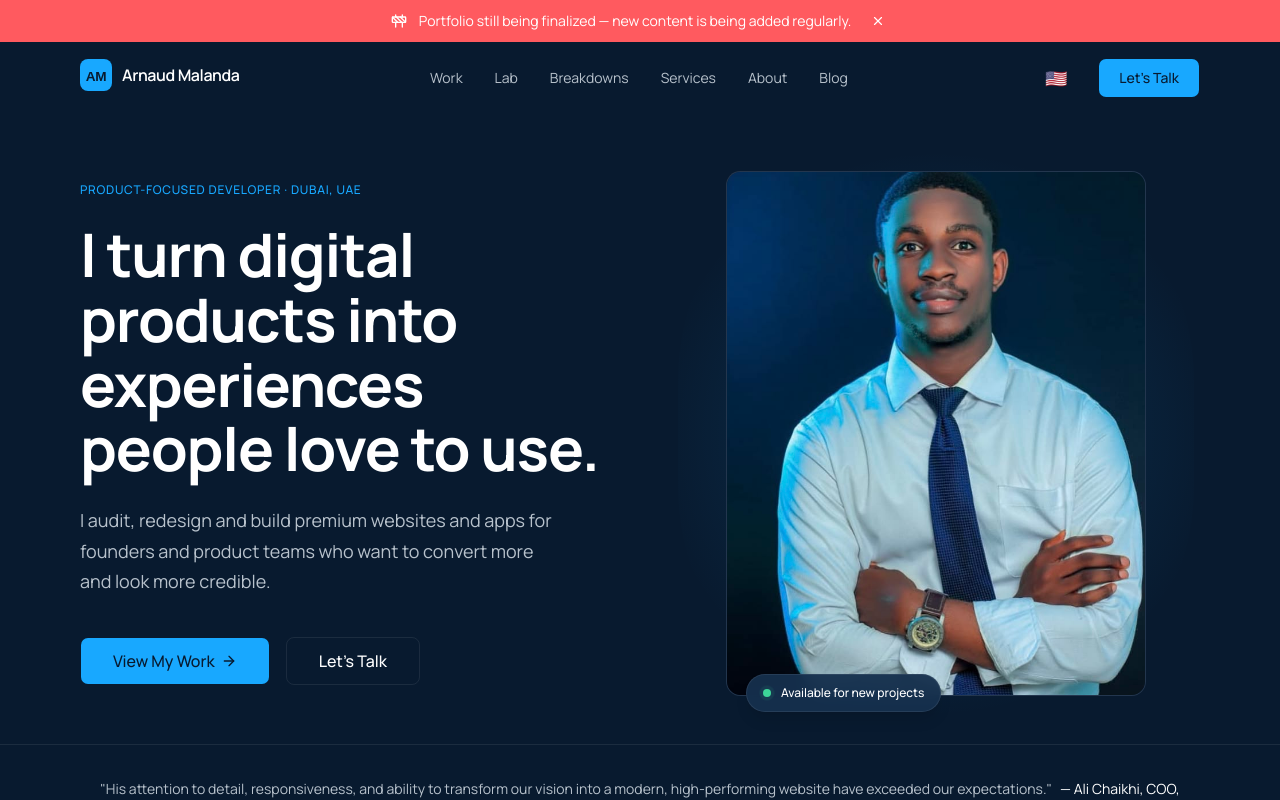
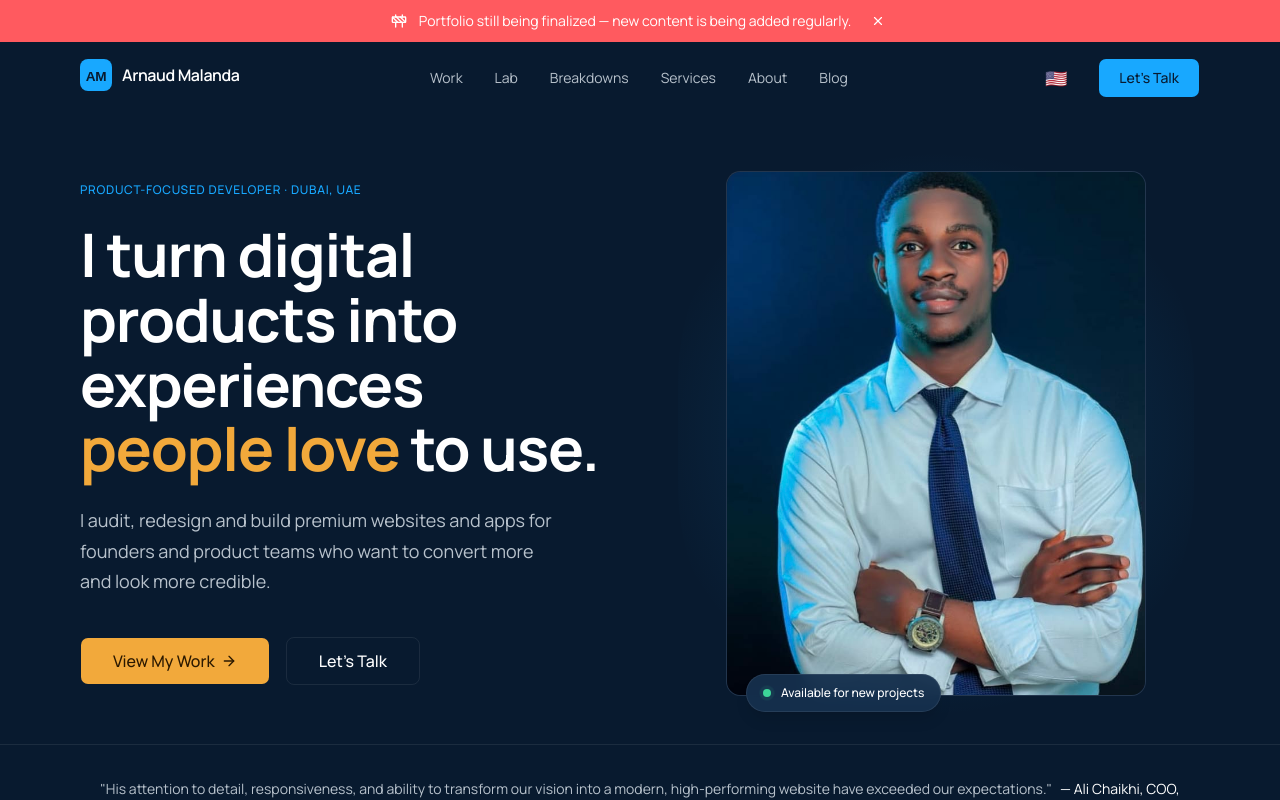
Before and after one commit to Arnaud-bot/arnaud-portfolio, a Next.js app: page /en in a window 1280 px wide. Shown: the top 800 px of the page. Built offline with nearby package versions, Linux system fonts and the light colour scheme.

Commit message:
Add warm accent color for hero highlight and primary CTA
Introduces a highlight token (amber) used sparingly on the hero's
main CTA button and one emphasized phrase in the headline, so the
site isn't relying on blue alone for its accent.

```diff
--- a/app/globals.css
+++ b/app/globals.css
@@ -32,6 +32,8 @@
   --color-success-foreground: var(--success-foreground);
   --color-warning: var(--warning);
   --color-warning-foreground: var(--warning-foreground);
+  --color-highlight: var(--highlight);
+  --color-highlight-foreground: var(--highlight-foreground);
   --color-primary-hover: var(--primary-hover);
   --color-accent-foreground: var(--accent-foreground);
   --color-accent: var(--accent);
@@ -76,6 +78,8 @@
   --success-foreground: #081A2F;
   --warning: #FFB547;
   --warning-foreground: #081A2F;
+  --highlight: #F2A93B;
+  --highlight-foreground: #2B1900;
   --border: rgba(255, 255, 255, 0.08);
   --input: rgba(255, 255, 255, 0.08);
   --ring: #18A8FF;
@@ -117,6 +121,8 @@
   --success-foreground: #081A2F;
   --warning: #FFB547;
   --warning-foreground: #081A2F;
+  --highlight: #F2A93B;
+  --highlight-foreground: #2B1900;
   --border: rgba(255, 255, 255, 0.08);
   --input: rgba(255, 255, 255, 0.08);
   --ring: #18A8FF;
--- a/components/sections/hero.tsx
+++ b/components/sections/hero.tsx
@@ -8,6 +8,10 @@ import type { Locale } from "@/lib/i18n/config";
 import type { Dictionary } from "@/lib/i18n/dictionaries/types";
 
 export function Hero({ lang, dict }: { lang: Locale; dict: Dictionary }) {
+  const [beforeHighlight, afterHighlight] = dict.hero.title.split(
+    dict.hero.titleHighlight
+  );
+
   return (
     <section className="relative overflow-hidden pt-12 pb-10 md:pt-14 md:pb-12">
       <Container>
@@ -21,7 +25,9 @@ export function Hero({ lang, dict }: { lang: Locale; dict: Dictionary }) {
 
             <RevealOnMount delay={0.05}>
               <h1 className="text-3xl font-bold leading-[1.12] tracking-[-0.02em] sm:text-4xl md:text-5xl md:leading-[1.08] lg:text-6xl">
-                {dict.hero.title}
+                {beforeHighlight}
+                <span className="text-highlight">{dict.hero.titleHighlight}</span>
+                {afterHighlight}
               </h1>
             </RevealOnMount>
 
@@ -33,7 +39,10 @@ export function Hero({ lang, dict }: { lang: Locale; dict: Dictionary }) {
 
             <RevealOnMount delay={0.15}>
               <div className="mt-8 flex flex-col items-center gap-3 sm:flex-row sm:gap-4 md:mt-10">
-                <Button asChild className="h-12 w-full px-8 text-base sm:w-auto">
+                <Button
+                  asChild
+                  className="h-12 w-full bg-highlight px-8 text-base text-highlight-foreground hover:bg-highlight/85 sm:w-auto"
+                >
                   <Link href={`/${lang}/work`}>
                     {dict.hero.viewMyWork}
                     <ArrowRight className="size-4 rtl:-scale-x-100" />
--- a/lib/i18n/dictionaries/ar.ts
+++ b/lib/i18n/dictionaries/ar.ts
@@ -60,6 +60,7 @@ export const ar: Dictionary = {
   hero: {
     eyebrow: "مطوّر مُركّز على المنتج · دبي، الإمارات",
     title: "أحوّل المنتجات الرقمية إلى تجارب يحبّ الناس استخدامها.",
+    titleHighlight: "يحبّ الناس",
     description:
       "أحلّل، أعيد تصميم، وأطوّر مواقع وتطبيقات متميزة لأصحاب المشاريع وفرق المنتج الذين يريدون تحويلاً أكبر ومصداقية أعلى.",
     viewMyWork: "شاهد أعمالي",
--- a/lib/i18n/dictionaries/en.ts
+++ b/lib/i18n/dictionaries/en.ts
@@ -62,6 +62,7 @@ export const en: Dictionary = {
     eyebrow: "Product-Focused Developer · Dubai, UAE",
     title:
       "I turn digital products into experiences people love to use.",
+    titleHighlight: "people love",
     description:
       "I audit, redesign and build premium websites and apps for founders and product teams who want to convert more and look more credible.",
     viewMyWork: "View My Work",
--- a/lib/i18n/dictionaries/fr.ts
+++ b/lib/i18n/dictionaries/fr.ts
@@ -62,6 +62,7 @@ export const fr: Dictionary = {
     eyebrow: "Product-Focused Developer · Dubai, UAE",
     title:
       "Je transforme des produits digitaux en expériences que les gens aiment utiliser.",
+    titleHighlight: "les gens aiment",
     description:
       "J'analyse, je redesigne et je développe des sites et applications premium pour des fondateurs et des équipes produit qui veulent convertir plus et paraître plus crédibles.",
     viewMyWork: "Voir mes réalisations",
--- a/lib/i18n/dictionaries/types.ts
+++ b/lib/i18n/dictionaries/types.ts
@@ -23,6 +23,7 @@ export type Dictionary = {
   hero: {
     eyebrow: string;
     title: string;
+    titleHighlight: string;
     description: string;
     viewMyWork: string;
     letsTalk: string;
```
